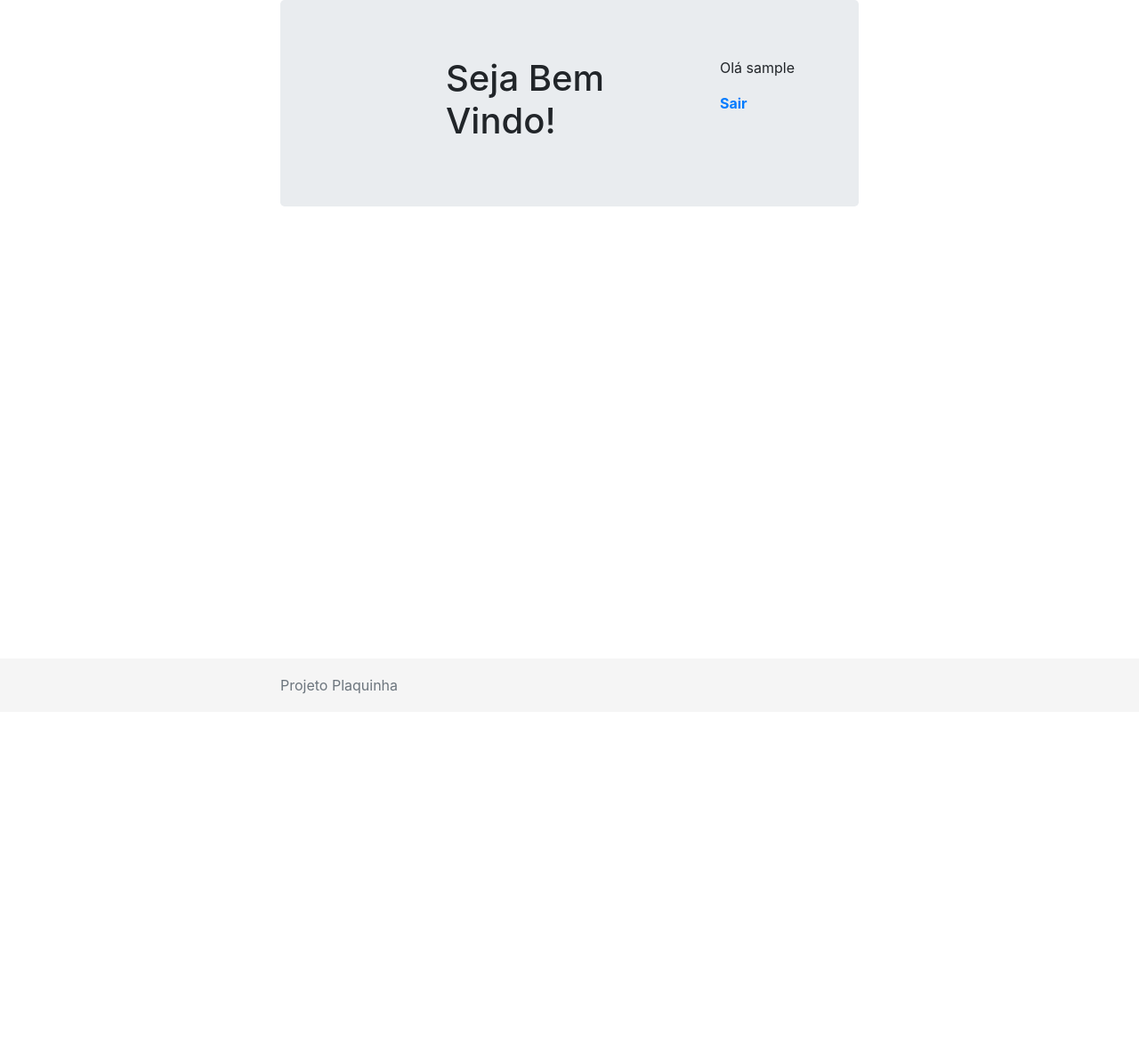
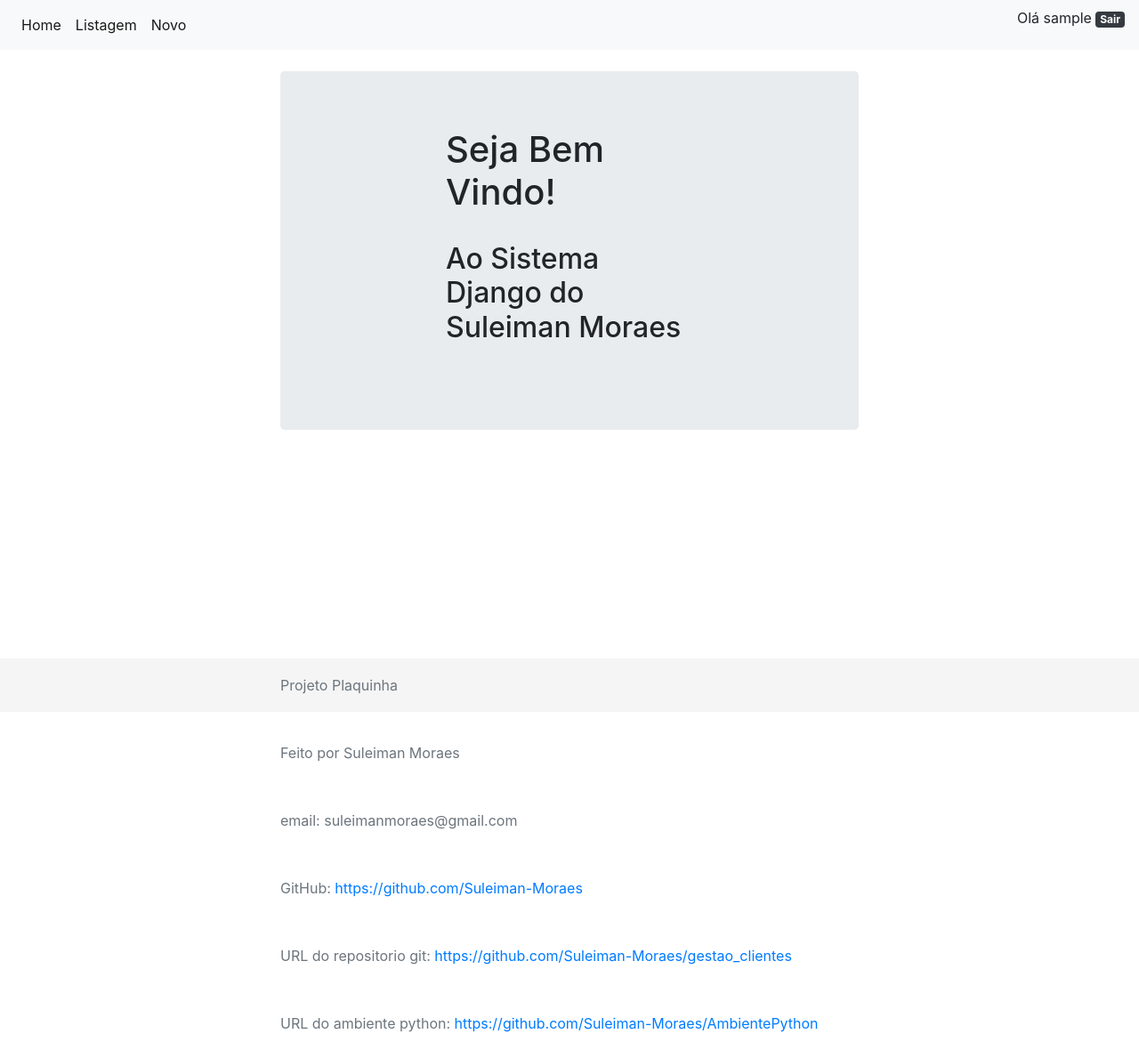
Before and after one commit to Suleiman-Moraes/gestao_clientes, a Django app: page / in a window 1280 px wide. Shown: the whole page at 89% size. Before the commit the page ends 780 px from the top, so only its background shows below. Run offline with Django 3.2, Linux system fonts and the light colour scheme; the visitor is signed in with stand-in values (Sample User, id 1); some libraries are stand-ins or nearby versions.

Commit message:
finalizei

```diff
--- a/clientes/templates/person_delete_confirm.html
+++ b/clientes/templates/person_delete_confirm.html
@@ -8,7 +8,10 @@
     <form method="POST" enctype="multipart/form-data">
         {% csrf_token %}
         {{ form }}
-        <button type="submit" class="btn btn-danger">Deletar</button>
+        <p>
+            <button type="submit" class="btn btn-danger">Sim</button>
+            <a class="btn btn-warning" href="{% url 'persons_list' %}">Não <span class="sr-only">(current)</span></a>
+        </p>
     </form>
 
 {% endblock %}
--- a/home/templates/home.html
+++ b/home/templates/home.html
@@ -9,12 +9,12 @@
         </div>
         <div class="col-6">
             <h1>Seja Bem Vindo!</h1>
+            <br>
+            <h2>Ao Sistema Django do Suleiman Moraes</h2>
+            <br>
         </div>
         <div class="col-sm">
-            {% if user.is_authenticated %}
-                <p>Olá {{ user.username }}</p>
-                <a href="{% url 'logout' %}" class="alert-link">Sair</a>
-            {% else %}
+            {% if not user.is_authenticated %}
                 <a href="{% url 'login' %}" class="alert-link">Login</a>
             {% endif %}
         </div>
@@ -25,7 +25,12 @@
 {% block footer %}
     <footer class="footer">
         <div class="container">
-            <span class="text-muted">Projeto Plaquinha</span>
+            <span class="text-muted"><p>Projeto Plaquinha</p></span>
+            <span class="text-muted"><p>Feito por Suleiman Moraes</p></span>
+            <span class="text-muted"><p>email: suleimanmoraes@gmail.com</p></span>
+            <span class="text-muted"><p>GitHub: <a href="https://github.com/Suleiman-Moraes/gestao_clientes">https://github.com/Suleiman-Moraes</a></p></span>
+            <span class="text-muted"><p>URL do repositorio git: <a href="https://github.com/Suleiman-Moraes/gestao_clientes">https://github.com/Suleiman-Moraes/gestao_clientes</a></p></span>
+            <span class="text-muted"><p>URL do ambiente python: <a href="https://github.com/Suleiman-Moraes/gestao_clientes">https://github.com/Suleiman-Moraes/AmbientePython</a></p></span>
         </div>
     </footer>
 {% endblock %}
--- a/templates/base.html
+++ b/templates/base.html
@@ -13,7 +13,27 @@
     <title>{% block title%}{% endblock%}</title>
 </head>
 <body>
-
+    {% if user.is_authenticated %}
+        <nav class="navbar navbar-expand-lg navbar-light bg-light">
+            <div class="collapse navbar-collapse" id="navbarSupportedContent">
+                <ul class="navbar-nav mr-auto">
+                    <li class="nav-item active">
+                        <a class="nav-link" href="{% url 'home' %}">Home <span class="sr-only">(current)</span></a>
+                    </li>
+                    <li class="nav-item active">
+                        <a class="nav-link" href="{% url 'persons_list' %}">Listagem <span class="sr-only">(current)</span></a>
+                    </li>
+                    <li class="nav-item active">
+                        <a class="nav-link" href="{% url 'persons_new' %}">Novo <span class="sr-only">(current)</span></a>
+                    </li>
+                </ul>
+                <form class="form-inline my-2 my-lg-0">
+                    <p>Olá {{ user.username }} <a href="{% url 'logout' %}" class="badge badge-dark">Sair</a></p>
+                </form>
+            </div>
+        </nav>
+    <br>
+    {% endif %}
     <div class="container">
         <div class="jumbotron">
             {% block main %}
```
Also changed, not shown: clientes/templates/person.html (+26 -15 lines).
